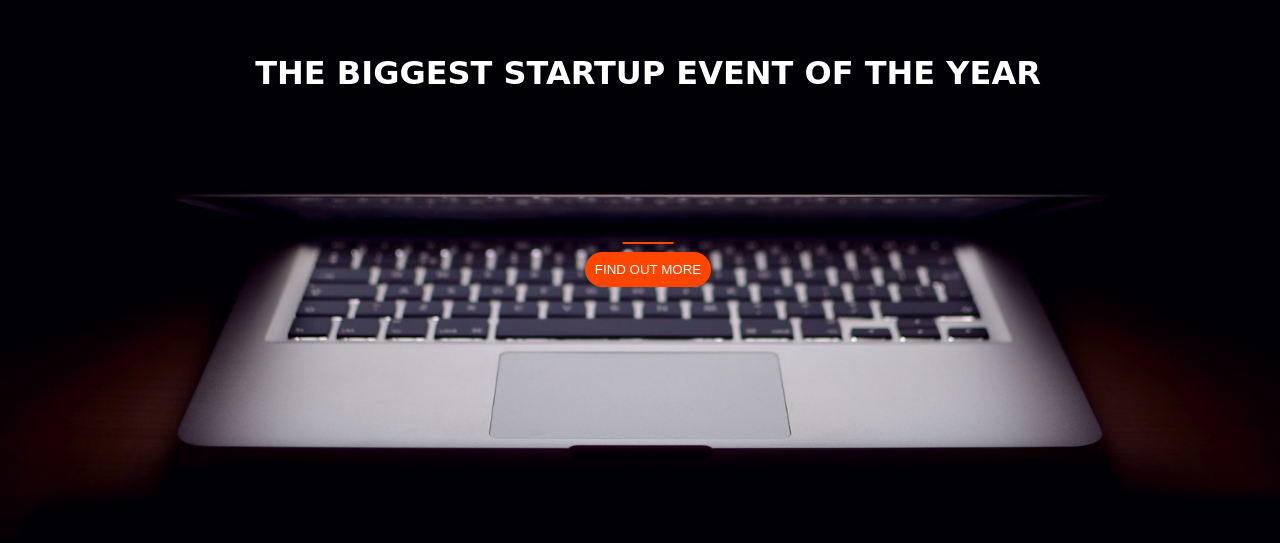
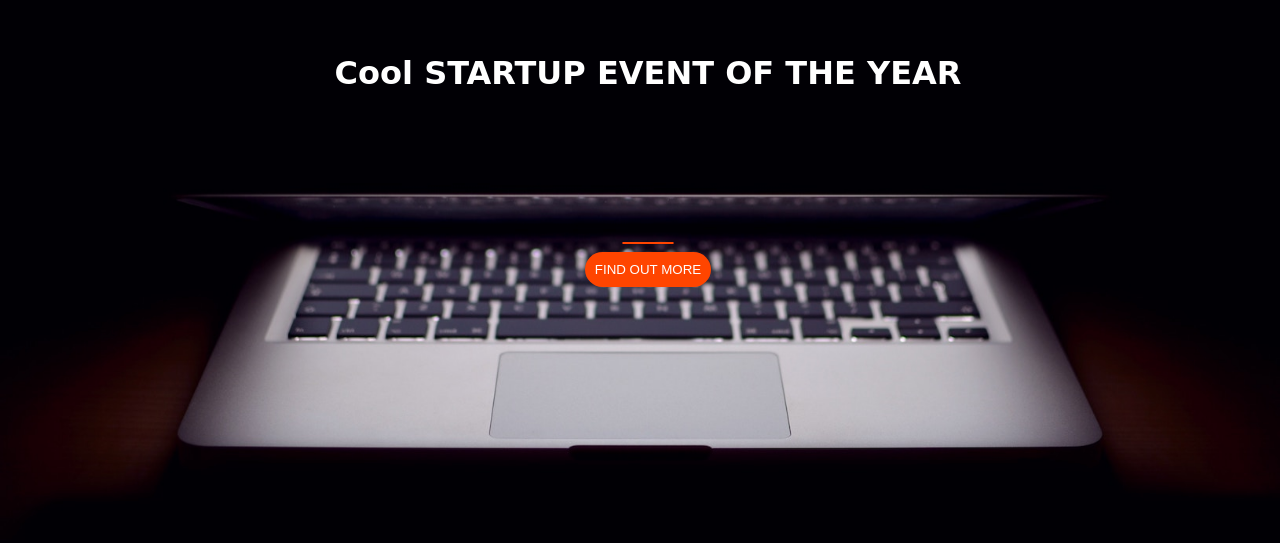
Before and after one commit to maltechtics/background-generator, a plain HTML site: page index.html in a window 1280 px wide. Shown: the part 119-662 px from the top of the page. Drawn offline with Linux system fonts and the light colour scheme.

Commit message:
changing man

```diff
--- a/index.html
+++ b/index.html
@@ -10,7 +10,7 @@
 <body>
   <div class="container">
     <div class="row">
-      <h1>THE BIGGEST STARTUP EVENT OF THE YEAR</h1>
+      <h1>cool STARTUP EVENT OF THE YEAR</h1>
       <section class="two">
         <hr>
         <a href="https://mailchi.mp/53a7bffdeb24/malikstartup">
```
